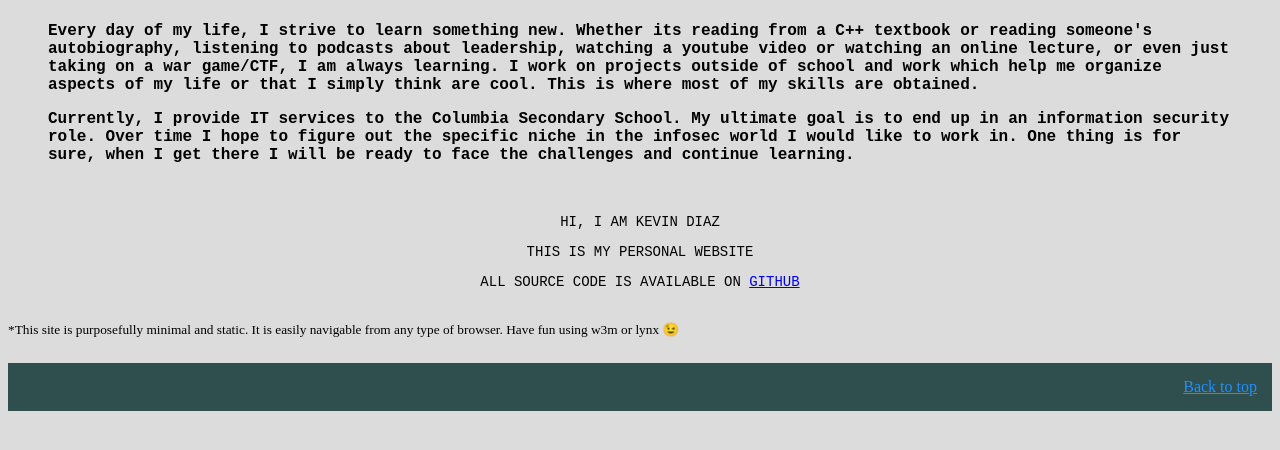
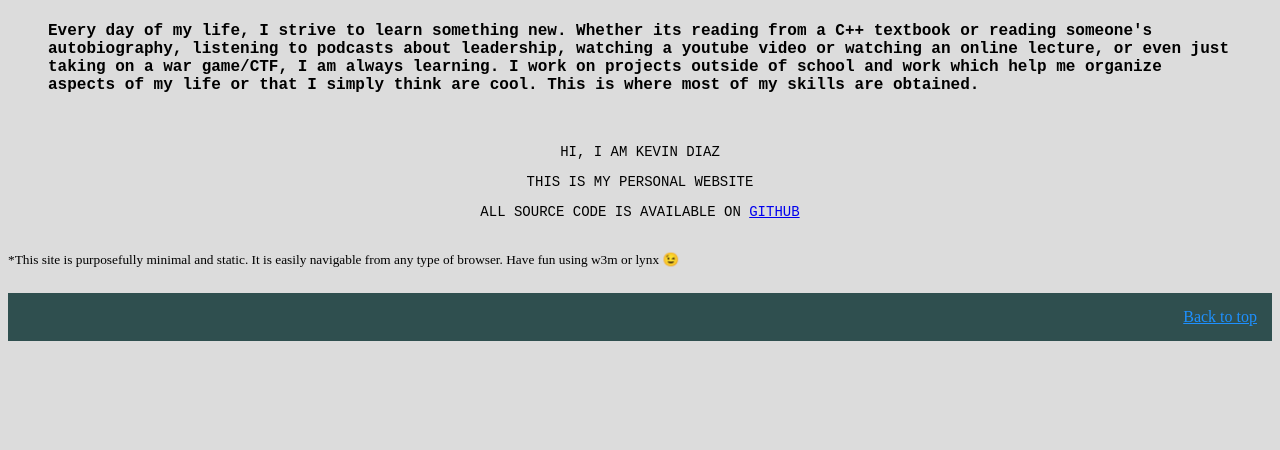
Before and after one commit to kevrocks67/kevrocks67.github.io, a plain HTML site: page index.html in a window 1280 px wide. Shown: the part 246-696 px from the top of the page. Drawn offline with Linux system fonts and the light colour scheme.

Commit message:
Update index

```diff
--- a/index.html
+++ b/index.html
@@ -35,10 +35,6 @@
 		projects outside of school and work which help me organize aspects of my life or that I simply think are
 		cool. This is where most of my skills are obtained.
 		</p>
-		<p> Currently, I provide IT services to the Columbia Secondary School. My ultimate goal is to end up in
-		an information security role. Over time I hope to figure out the specific niche in the infosec world I
-		would like to work in. One thing is for sure, when I get there I will be ready to face the challenges and continue learning.
-		</p>
 	 </div>
 
 	 <div class="main-intro">
```
